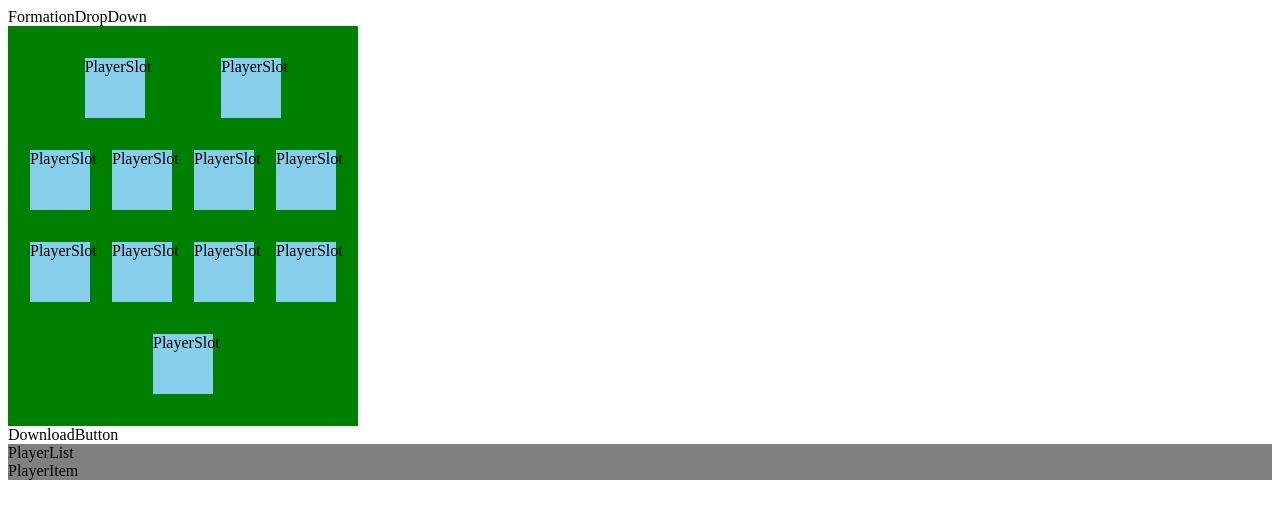
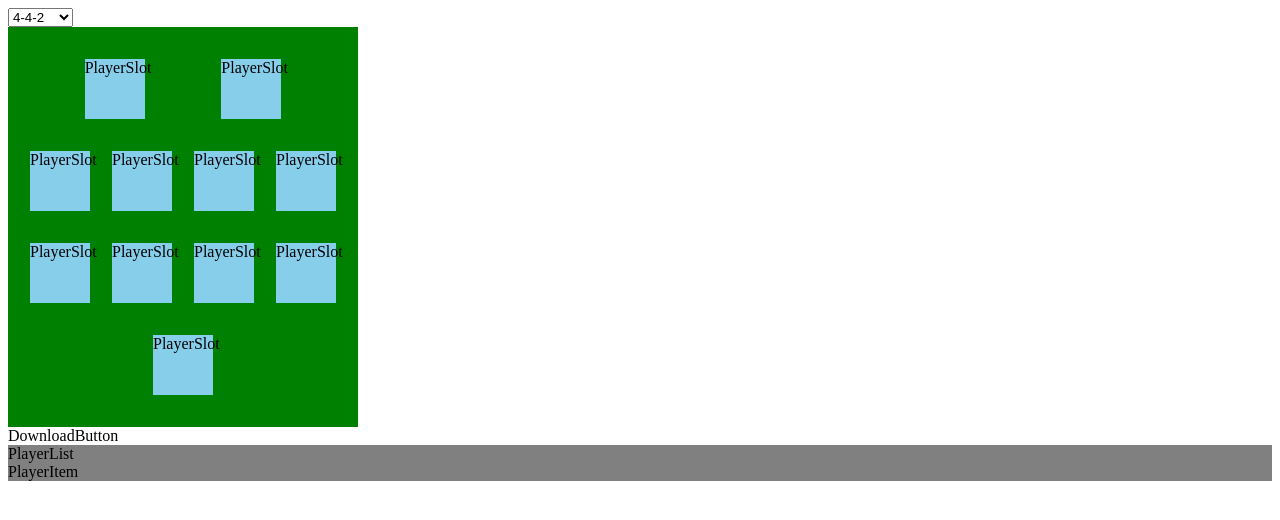
Before and after one commit to t-mine/react-eleven-maker, a React (Vite) app: page / in a window 1280 px wide. Shown: the top 520 px of the page. Built offline with nearby package versions, Linux system fonts and the light colour scheme.

Commit message:
ドロップダウンでフォーメーションが切り替わるように修正

```diff
--- a/src/App.tsx
+++ b/src/App.tsx
@@ -2,26 +2,40 @@ import { useState } from 'react'
 import './App.css'
 import DownloadButton from './components/DownloadButton'
 import ElevenArea from './components/ElevenArea'
-import FormationDropDown from './components/FormationDropDown'
+import DropDown from './components/DropDown'
 import PlayerList from './components/PlayerList'
 import type { Eleven } from './types/eleven'
-import type { Formation } from './types/formation'
+import type { Option } from './types/option'
 
 function App() {
 
-const formations: Formation[] = ["4-4-2"];
-
+  // イレブンのデータ
   const [eleven, setEleven] = useState<Eleven>({
-    formation: formations[0],
+    formation: "4-4-2",
     players: [],
   })
 
+  // フォーメーションドロップダウンの選択肢
+  const formations: Option[] = [
+    { value: "4-4-2", label: "4-4-2" },
+    { value: "3-5-2", label: "3-5-2" },
+    { value: "4-1-2-3", label: "4-1-2-3" }
+  ];
+
+  // ドロップダウンでフォーメーション変更時にイレブンのフォーメーションを更新
+  const handleFormationChange = (value: string) => {
+    setEleven(prev => ({
+      ...prev,
+      formation: value,
+    }));
+  };
+
   return (
     <>
-      <FormationDropDown/>
-      <ElevenArea eleven={eleven}/>
-      <DownloadButton/>
-      <PlayerList/>
+      <DropDown options={formations} value={eleven.formation} onChange={handleFormationChange} />
+      <ElevenArea eleven={eleven} />
+      <DownloadButton />
+      <PlayerList />
     </>
   )
 }
--- /dev/null
+++ b/src/components/DropDown.tsx
@@ -0,0 +1,21 @@
+import type { Option } from "../types/option";
+
+type DropdownProps = {
+    options: Option[];
+    value: string;
+    onChange: (value: string) => void;
+};
+
+function Dropdown({ options, value, onChange }: DropdownProps) {
+    return (
+        <select value={value} onChange={(e) => onChange(e.target.value)}>
+            {options.map((option) => (
+                <option key={option.value} value={option.value}>
+                    {option.label}
+                </option>
+            ))}
+        </select>
+    );
+}
+
+export default Dropdown;
--- a/src/components/FormationDropDown.tsx
+++ /dev/null
@@ -1,10 +0,0 @@
-function FormationDropDown() {
-
-    return (
-    <>
-        <div>FormationDropDown</div>
-    </>
-    )
-}
-
-export default FormationDropDown
--- a/src/types/eleven.ts
+++ b/src/types/eleven.ts
@@ -1,7 +1,6 @@
-import type { Formation } from "./formation"
 import type { Player } from "./player"
 
 export type Eleven = {
-    formation: Formation,
+    formation: string, // "4-4-2"
     players: Player[]
 }
--- a/src/types/formation.ts
+++ /dev/null
@@ -1 +0,0 @@
-export type Formation = "4-4-2" | "4-3-3" | "3-5-2" | "4-1-2-3"
--- /dev/null
+++ b/src/types/option.ts
@@ -0,0 +1,4 @@
+export type Option = {
+    value: string;
+    label: string;
+};
```
